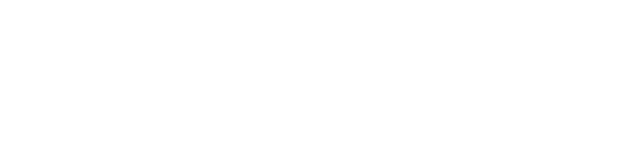
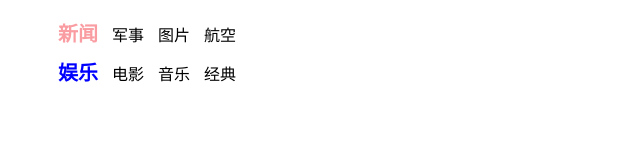
Before and after one commit to billchuan/html, a plain HTML site: page homework/homework05.html in a window 1280 px wide. Shown: the whole page, without its empty margins (0-640 px from the left). Drawn offline with Linux system fonts and the light colour scheme.

Commit message:
4月10日上课更新

```diff
--- a/homework/homework05.html
+++ b/homework/homework05.html
@@ -1,10 +1,40 @@
 <!DOCTYPE html>
-<html >
+<html>
 <head>
     <meta charset="UTF-8">
-    <title>Title</title>
+    <title>网页</title>
+    <style type="text/css">
+        ul, li {
+            list-style: none;
+            display: inline-block;
+            margin: 5px;
+            text-align: center;
+        }
+
+        li:first-child {
+            color: #fa9da2;
+            font-size: 20px;
+            font-weight: bold;
+        }
+
+        li:nth-child(6) {
+            color: blue;
+            font-size: 20px;
+            font-weight: bold;
+
+        }
+    </style>
 </head>
 <body>
-
+<ul>
+    <li >新闻</li>
+    <li>军事</li>
+    <li>图片</li>
+    <li>航空</li><br>
+    <li>娱乐</li>
+    <li>电影</li>
+    <li>音乐</li>
+    <li>经典</li>
+</ul>
 </body>
 </html>
```
